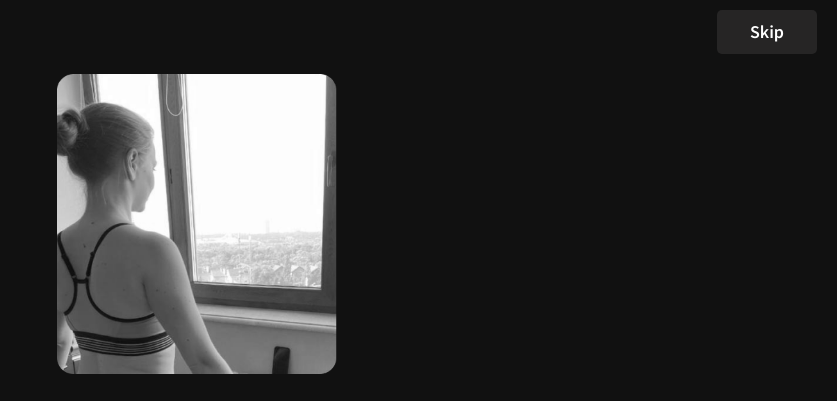
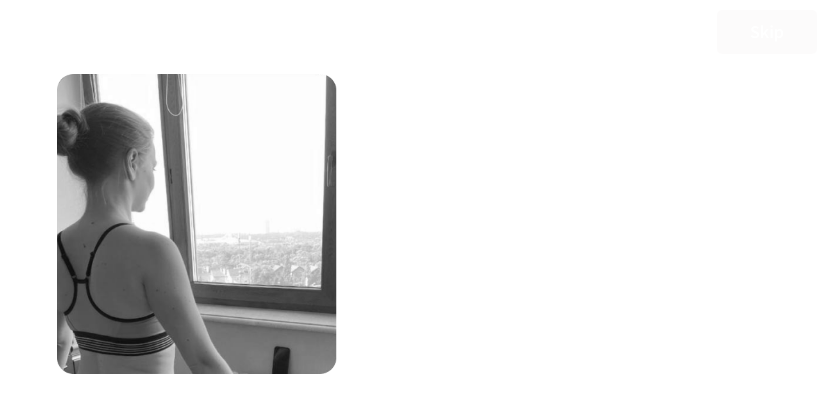
Before and after one commit to Muhiddin2007/web-scann, a plain HTML site: page face.html in a window 1280 px wide. Shown: the top 401 px of the page, without its empty margins (443-1280 px from the left). Drawn offline with Linux system fonts and the light colour scheme.

Commit message:
Add files via upload

```diff
--- a/css/style.css
+++ b/css/style.css
@@ -3,11 +3,6 @@
   margin: 0;
   padding: 0;
   box-sizing: border-box;
-}
-body {
-  background-color: #111;
-  height: 100vh;
-  color: #fff;
 }
 .main {
   background-color: #111;
```
